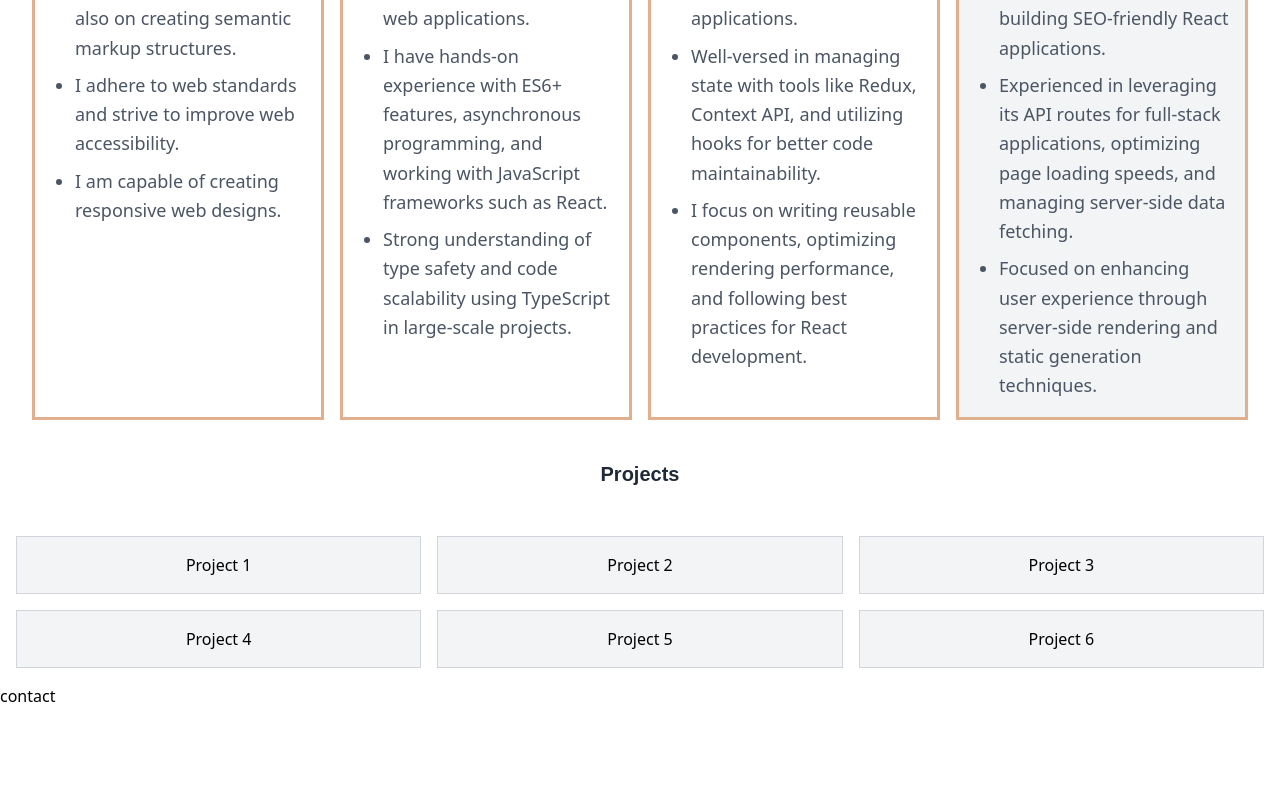
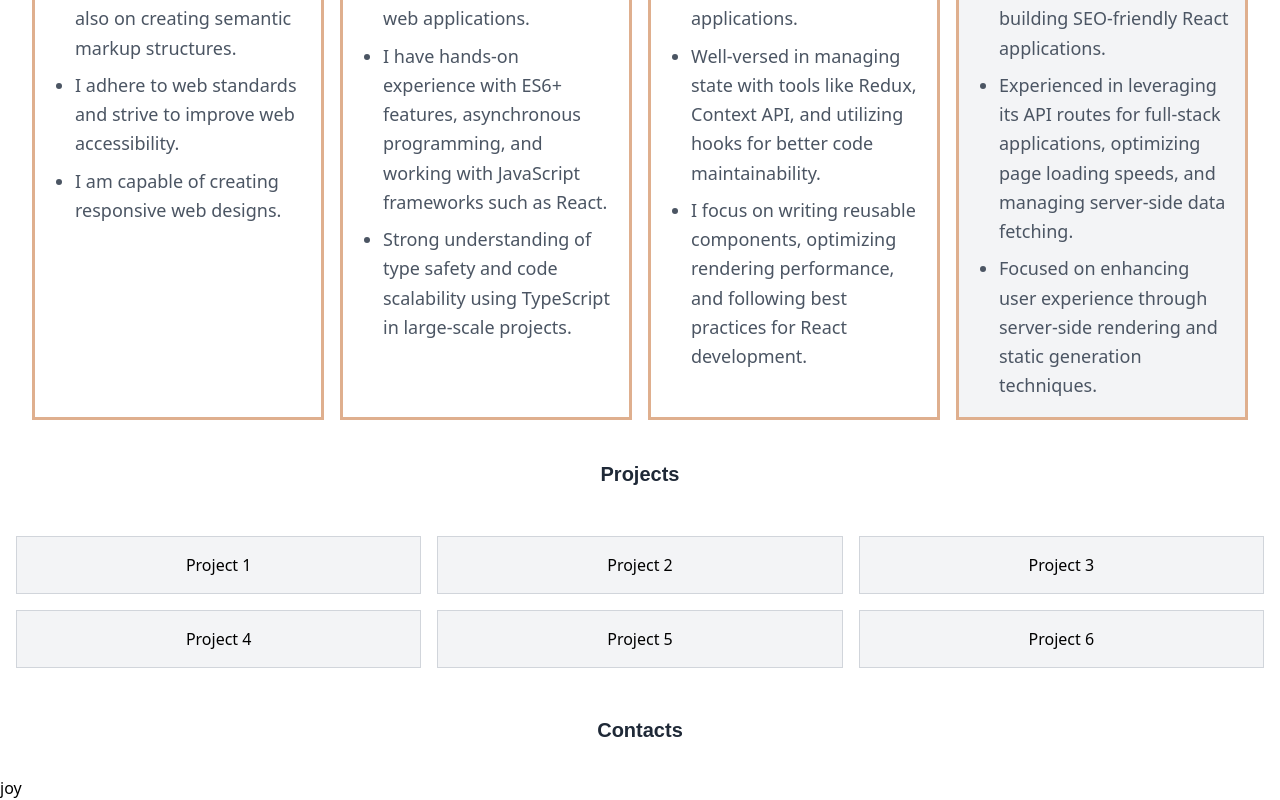
Before and after one commit to joyy-frontend/portfolio, a React (Create React App) app: page / in a window 1280 px wide. Shown: the part 952-1752 px from the top of the page. Before the commit the page ends 1660 px from the top, so only its background shows below. Built offline with nearby package versions, Linux system fonts and the light colour scheme; a web font is replaced by a local one.

Commit message:
add contact part

```diff
--- a/src/components/section/Contact.tsx
+++ b/src/components/section/Contact.tsx
@@ -2,9 +2,12 @@ import React from 'react'
 
 const Contact:React.FC = () => {
   return (
-    <div id='contact'>
-      contact
-    </div>
+    <>
+      <p className='font-SMUSnow font-extrabold text-gray-800 text-lg md:text-xl mb-8 text-center mt-8'>Contacts</p>
+      <div id='contact'>
+        joy
+      </div>
+    </>
   )
 }
 
```
